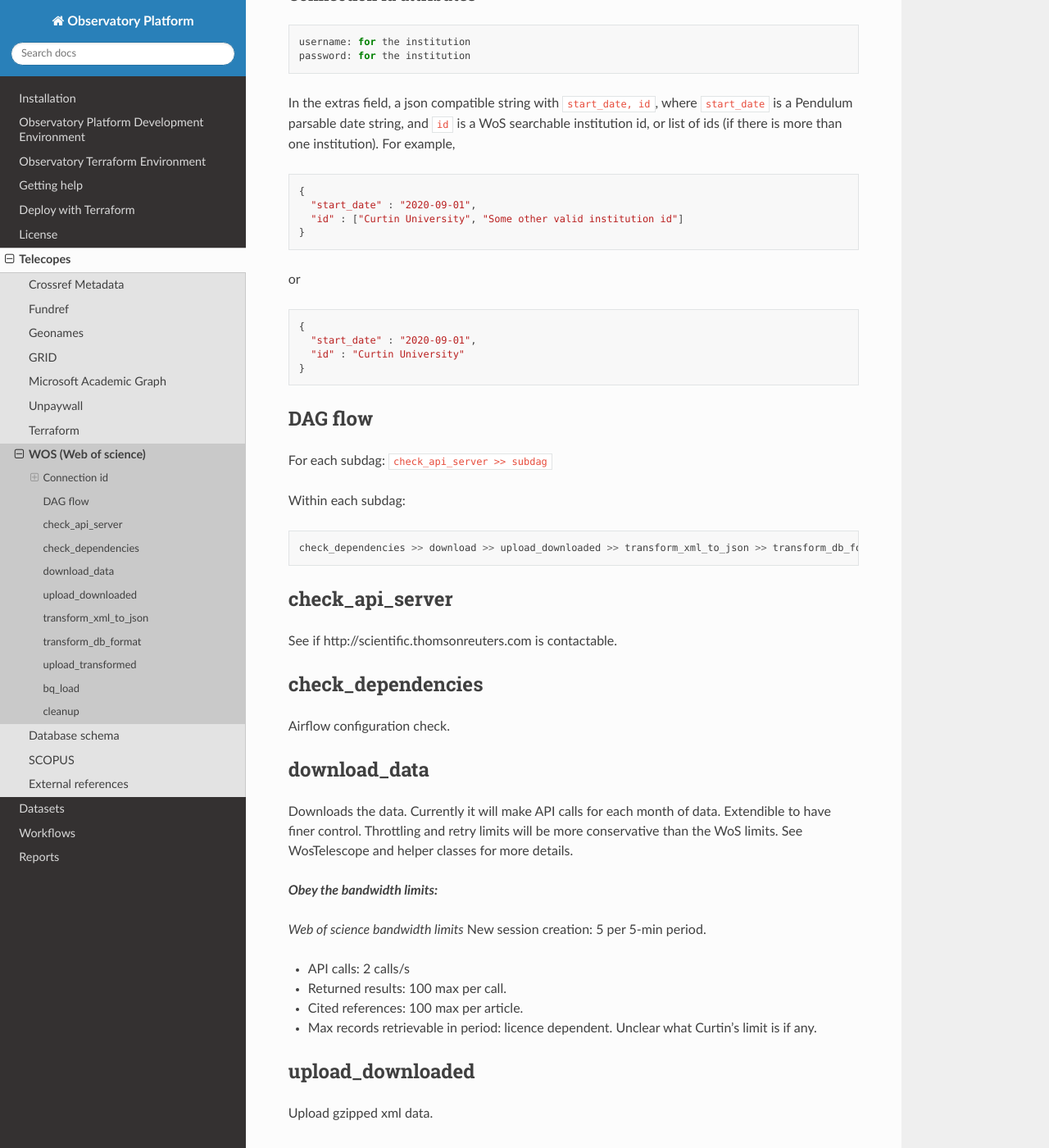
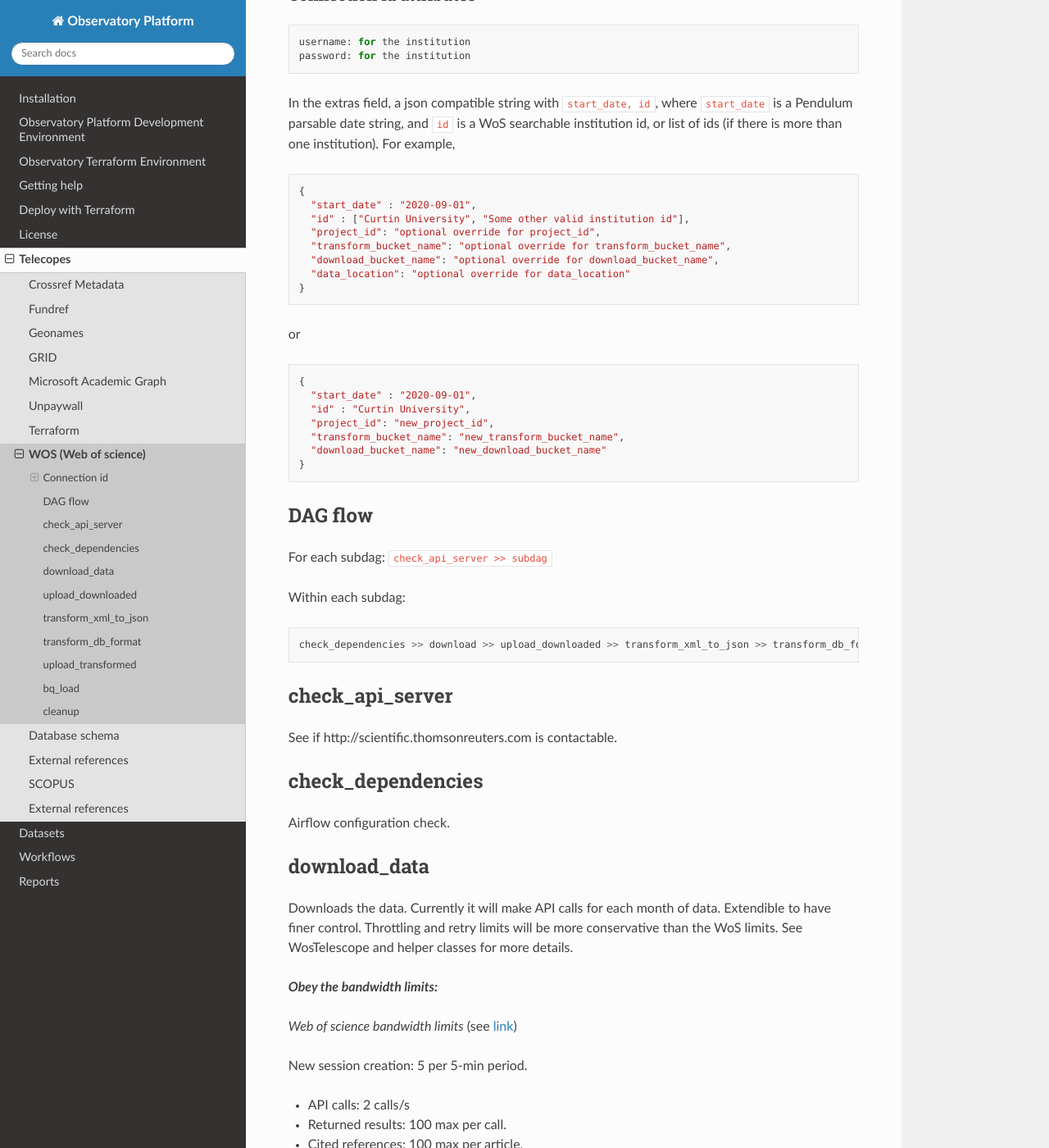
Before and after one commit to The-Academic-Observatory/observatory-platform, a Sphinx documentation site: the page built from docs/telescopes/wos.md, in a window 1280 px wide and 1400 px high, scrolled down 707 px. Shown: the whole window at 82% size. Built offline with Sphinx 7.4.7 and the Read the Docs theme 2.0.0, drawn with Linux system fonts in a browser that asks for light colours; some of the changed text lies outside the part shown.

````diff
--- a/docs/telescopes/wos.md
+++ b/docs/telescopes/wos.md
@@ -1,13 +1,17 @@
 # WOS (Web of science)
 
-It will follow general ETL design pattern of the other DAGs.  SubDAGs will be used for handling ETL for each institution. SubDAGs might be taskgroups in the future once Airflow 2.0 lands.
+It will follow general ETL design pattern of the other DAGs.  SubDAGs will be used for handling ETL for each
+institution. SubDAGs might be taskgroups in the future once Airflow 2.0 lands.
 
-The DAG will check for any connection id entries for institutions where we want to pull.  Each institution must have access credentials, and entries will be pulled from the specified start date in the connection id to the start date of the dag.
+The DAG will check for any connection id entries for institutions where we want to pull.  Each institution must have
+access credentials, and entries will be pulled from the specified start date in the connection id to the start date of
+the dag.
 
 
 ## Connection id
 
-Relying on Python wos library for establishing connections. Just need to store enough credentials and parameters to fetch for each of the frameworks.
+Relying on Python wos library for establishing connections. Just need to store enough credentials and parameters to
+fetch for each of the frameworks.
 
 
 ### Naming convention of each connection id
@@ -27,19 +31,28 @@ username: for the institution
 password: for the institution
 ```
 
-In the extras field, a json compatible string with ```start_date, id```, where ```start_date``` is a Pendulum parsable date string, and ```id``` is a WoS searchable institution id, or list of ids (if there is more than one institution). For example,
+In the extras field, a json compatible string with ```start_date, id```, where ```start_date``` is a Pendulum parsable
+date string, and ```id``` is a WoS searchable institution id, or list of ids (if there is more than one institution).
+For example,
 
 ```
 {
   "start_date" : "2020-09-01",
-  "id" : ["Curtin University", "Some other valid institution id"]
+  "id" : ["Curtin University", "Some other valid institution id"],
+  "project_id": "optional override for project_id",
+  "transform_bucket_name": "optional override for transform_bucket_name",
+  "download_bucket_name": "optional override for download_bucket_name",
+  "data_location": "optional override for data_location"
 }
 ```
 or
 ```
 {
   "start_date" : "2020-09-01",
-  "id" : "Curtin University"
+  "id" : "Curtin University",
+  "project_id": "new_project_id",
+  "transform_bucket_name": "new_transform_bucket_name",
+  "download_bucket_name": "new_download_bucket_name"
 }
 ```
 
@@ -63,11 +76,14 @@ Airflow configuration check.
 
 ## download_data
 
-Downloads the data. Currently it will make API calls for each month of data. Extendible to have finer control. Throttling and retry limits will be more conservative than the WoS limits.  See WosTelescope and helper classes for more details.
+Downloads the data. Currently it will make API calls for each month of data. Extendible to have finer control.
+Throttling and retry limits will be more conservative than the WoS limits.  See WosTelescope and helper classes for
+more details.
 
 ***Obey the bandwidth limits:***
 
-_Web of science bandwidth limits_
+_Web of science bandwidth limits_ (see [link](http://help.incites.clarivate.com/wosWebServicesExpanded/bandwidthThrottlingGroup/bandwidthThrottling.html))
+
 New session creation: 5 per 5-min period.
   * API calls: 2 calls/s
   * Returned results: 100 max per call.
@@ -102,3 +118,6 @@ Do any necessary cleanup/deletion.
 # Database schema
 
 Refer to docs/datasets/provider_wos for schema information.
+
+# External references
+ * [Web of Science API documentation](http://help.incites.clarivate.com/wosWebServicesExpanded/WebServicesExpandedOverviewGroup/Introduction.html)
````
Also changed, not shown: docs/datasets/provider_wos/dataset_wos.md (+9 -2 lines).
